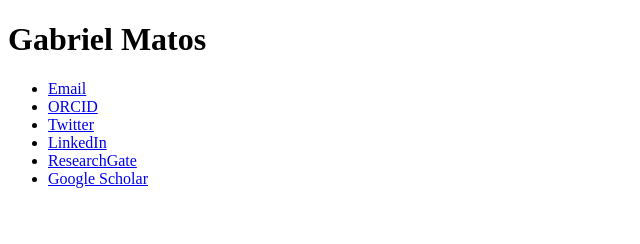
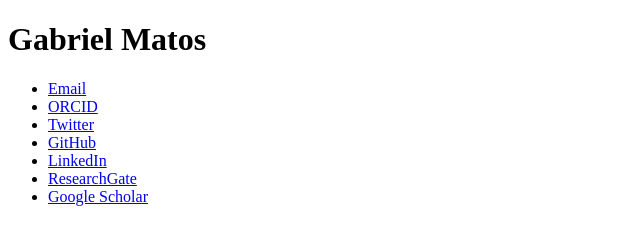
Before and after one commit to gamatos/personal-website, a website: page site/index.html in a window 1280 px wide. Shown: the whole page, without its empty margins (0-640 px from the left). Drawn offline with Linux system fonts and the light colour scheme.

Commit message:
Add GitHub link

```diff
--- a/site/index.html
+++ b/site/index.html
@@ -23,6 +23,7 @@
                     <li><a href="mailto:pygdfm@leeds.ac.uk">Email</a></li>
                     <li><a href="https://orcid.org/0000-0002-3373-0128">ORCID</a></li>
                     <li><a href="https://twitter.com/gabriel_f_matos">Twitter</a></li>
+                    <li><a href="https://github.com/gamatos">GitHub</a></li>
                     <li><a href="https://www.linkedin.com/in/gdfmatos/">LinkedIn</a></li>
                     <li><a href="https://www.researchgate.net/profile/Gabriel-Matos-11">ResearchGate</a></li>
                     <li><a href="https://scholar.google.com/citations?user=pGeV8nwAAAAJ&hl=en">Google Scholar</a></li>
```
